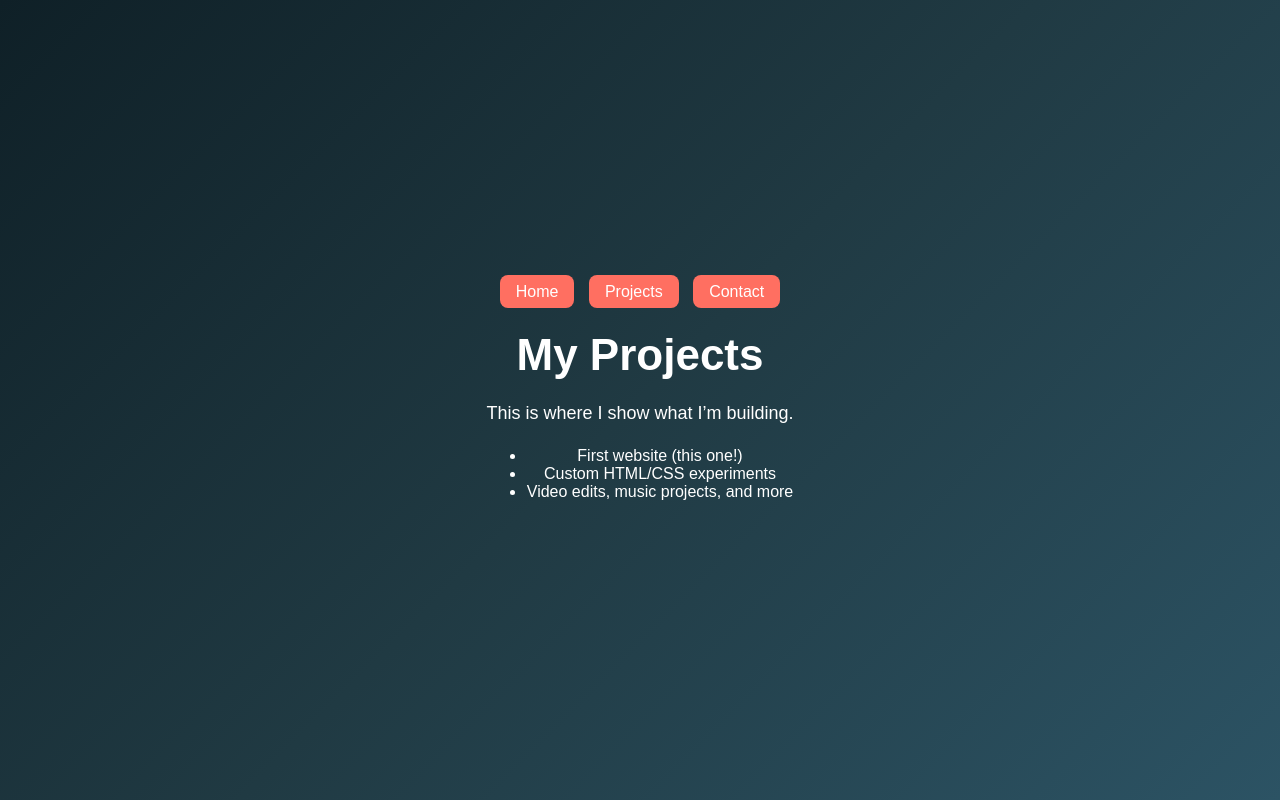
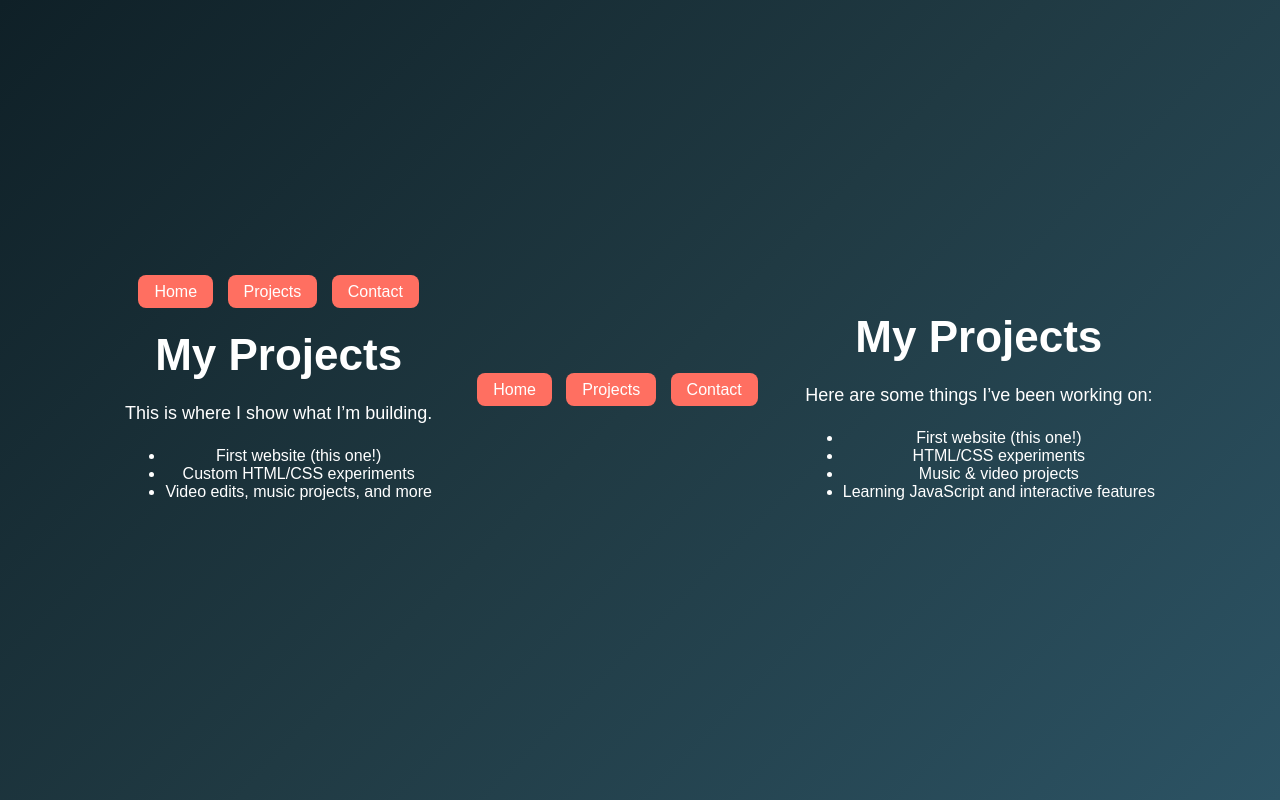
Before and after one commit to namakrishna108/my-first-website, a plain HTML site: page projects.html in a window 1280 px wide. Drawn offline with Linux system fonts and the light colour scheme.

Commit message:
Add files via upload

```diff
--- a/projects.html
+++ b/projects.html
@@ -23,3 +23,32 @@
   </div>
 </body>
 </html>
+<!DOCTYPE html>
+<html>
+<head>
+  <title>Projects - Karuna</title>
+  <link rel="stylesheet" href="style.css">
+</head>
+
+<body>
+  <!-- Navigation Buttons -->
+  <div class="nav-buttons">
+    <a href="index.html">Home</a>
+    <a href="projects.html">Projects</a>
+    <a href="contact.html">Contact</a>
+  </div>
+
+  <div class="container">
+    <h1>My Projects</h1>
+
+    <p>Here are some things I’ve been working on:</p>
+
+    <ul>
+      <li>First website (this one!)</li>
+      <li>HTML/CSS experiments</li>
+      <li>Music & video projects</li>
+      <li>Learning JavaScript and interactive features</li>
+    </ul>
+  </div>
+</body>
+</html>
```
